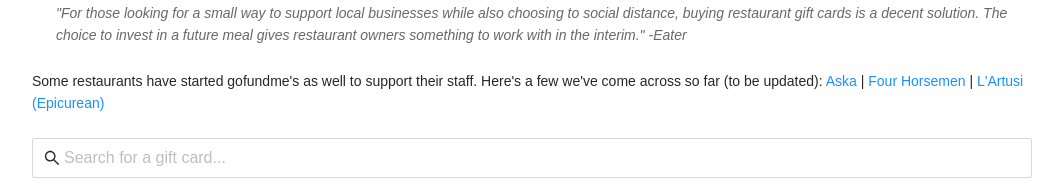
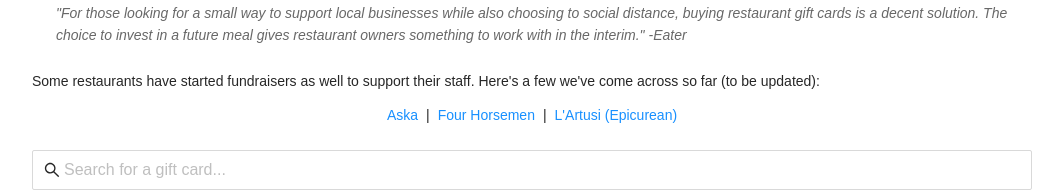
Before and after one commit to danielmichaelni/menurescu, a Next.js app: page / in a window 1280 px wide. Shown: the part 136-328 px from the top of the page, without its empty margins (108-1171 px from the left). Built offline with nearby package versions, Linux system fonts and the light colour scheme; a web font is replaced by a local one.

Commit message:
update copy and formatting

```diff
--- a/src/pages/index.tsx
+++ b/src/pages/index.tsx
@@ -93,24 +93,27 @@
           restaurant owners something to work with in the interim." -Eater
         </div>
         <div className="fundraiserInfo">
-          Some restaurants have started gofundme's as well to support their
-          staff. Here's a few we've come across so far (to be updated):{" "}
+          <div className="fundraiserDescription">
+            Some restaurants have started fundraisers as well to support their
+            staff. Here's a few we've come across so far (to be updated):
+          </div>
+          <div className="fundraiserLinks">
             <a
               href="https://www.gofundme.com/f/aska-employee-relief-fund"
               target="_blank"
               rel="noopener"
             >
               Aska
-          </a>{" "}
-          |{" "}
+            </a>
+            <div className="divider">|</div>
             <a
               href="https://www.gofundme.com/f/295grandstreet"
               target="_blank"
               rel="noopener"
             >
               Four Horsemen
-          </a>{" "}
-          |{" "}
+            </a>
+            <div className="divider">|</div>
             <a
               href="https://www.gofundme.com/f/epicurean-family-support-fund"
               target="_blank"
@@ -118,6 +121,7 @@
             >
               L'Artusi (Epicurean)
             </a>
+          </div>
         </div>
         <div className="searchContainer">
           <Input
@@ -186,6 +190,16 @@
           margin-bottom: 24px;
           padding: 0 12px;
         }
+        .fundraiserDescription {
+          margin-bottom: 12px;
+        }
+        .fundraiserLinks {
+          display: flex;
+          justify-content: center;
+        }
+        .divider {
+          margin: 0 8px;
+        }
         .shareContainer {
           align-items: center;
           display: flex;
```
Lines whose indentation alone changed are shown as unchanged.
